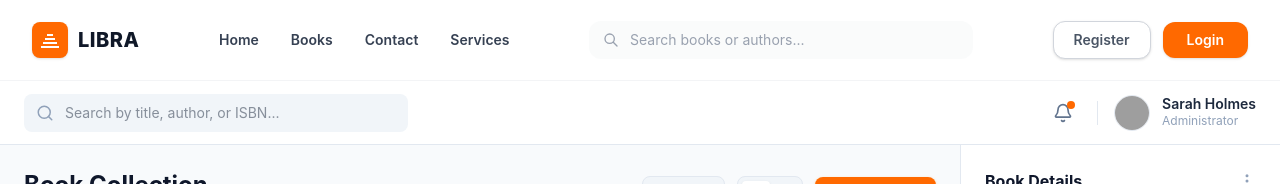
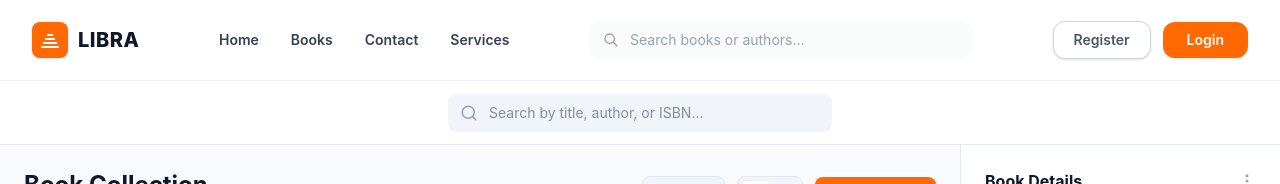
Before and after one commit to system-Barinda/LIBRA, a React (Vite) app: page /home in a window 1280 px wide. Shown: the top 184 px of the page. Built offline with nearby package versions, Linux system fonts and the light colour scheme; grey boxes are pictures that could not be loaded.

Commit message:
chore:done to update the currently one

```diff
--- a/src/pages/DashboardHomePage.tsx
+++ b/src/pages/DashboardHomePage.tsx
@@ -23,7 +23,7 @@ export const DashboardHomePage: React.FC = () => {
       <div className="flex-1 flex flex-col min-w-0">
         {/* TOP HEADER */}
         <header className="h-16 bg-white border-b border-slate-200 px-6 flex items-center justify-between">
-          <div className="relative w-96">
+          <div className=" mx-auto relative w-96">
             <Search
               className="absolute left-3 top-1/2 -translate-y-1/2 text-slate-400"
               size={18}
@@ -33,27 +33,6 @@ export const DashboardHomePage: React.FC = () => {
               placeholder="Search by title, author, or ISBN..."
               className="w-full pl-10 pr-4 py-2 bg-slate-100 border border-transparent rounded-lg text-sm focus:outline-none focus:bg-white focus:border-orange-500 transition"
             />
-          </div>
-
-          <div className="flex items-center gap-4">
-            <button className="relative p-2 text-slate-500 hover:text-slate-700 rounded-lg hover:bg-slate-100">
-              <Bell size={20} />
-              <span className="absolute top-1.5 right-1.5 w-2 h-2 bg-orange-500 rounded-full"></span>
-            </button>
-            <div className="h-6 w-[1px] bg-slate-200" />
-            <div className="flex items-center gap-3 cursor-pointer">
-              <img
-                src="https://images.unsplash.com/photo-1534528741775-53994a69daeb?auto=format&fit=crop&w=100&q=80"
-                alt="User Avatar"
-                className="w-9 h-9 rounded-full object-cover border border-slate-200"
-              />
-              <div className="text-sm">
-                <p className="font-semibold text-slate-800 leading-none">
-                  Sarah Holmes
-                </p>
-                <p className="text-xs text-slate-400 mt-0.5">Administrator</p>
-              </div>
-            </div>
           </div>
         </header>
 
```
